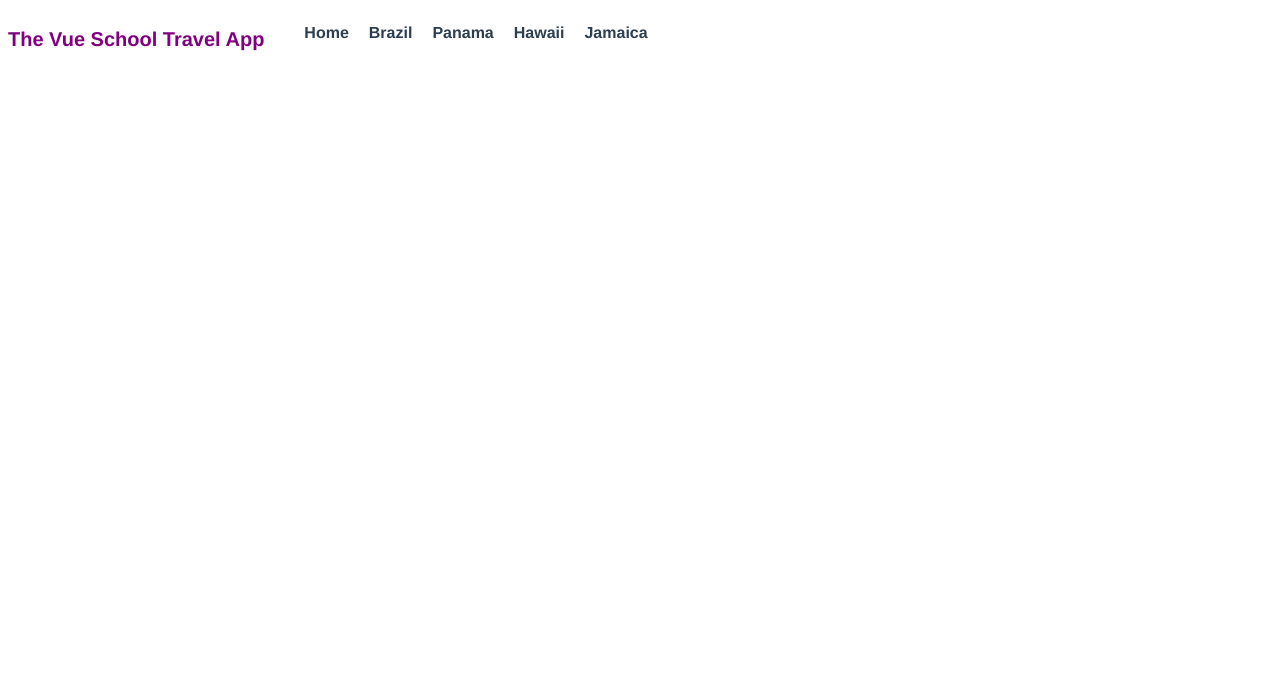
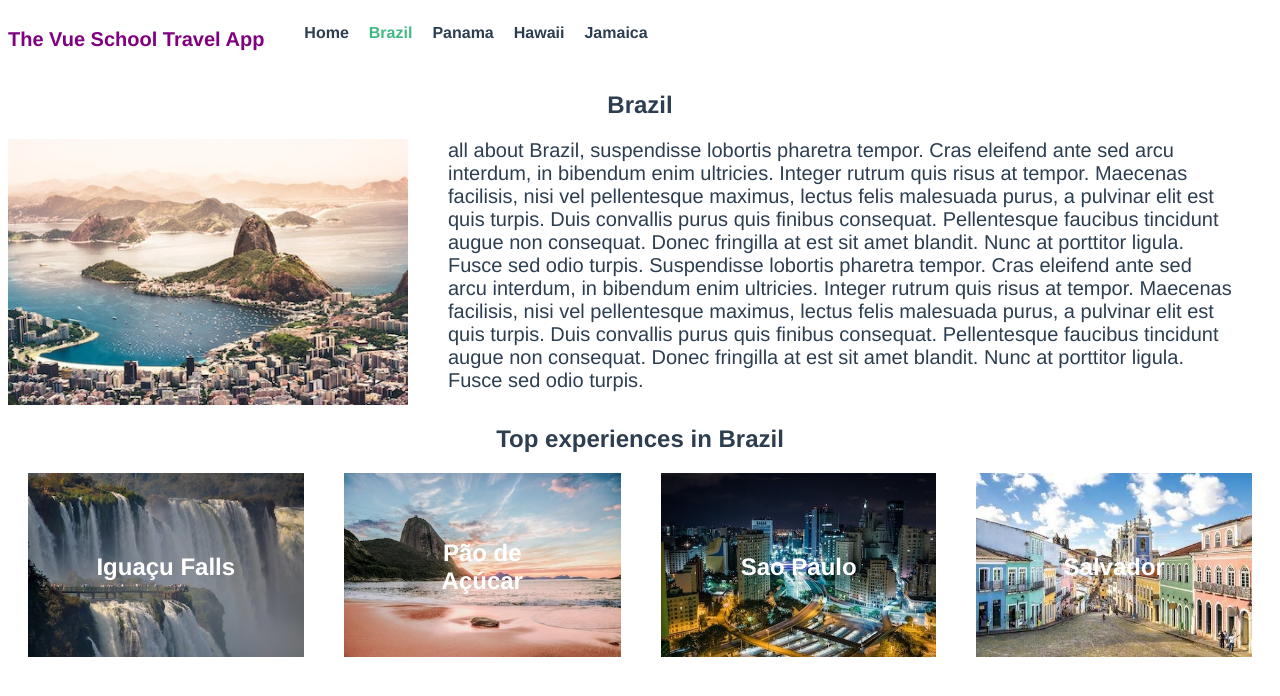
Before and after one commit to hidemiura1111/vue-travelapp, a Vue app: page /destination/brazil in a window 1280 px wide. Shown: the top 696 px of the page. Built offline with nearby package versions, Linux system fonts and the light colour scheme.

Commit message:
Add experience pages

```diff
--- a/src/router/index.js
+++ b/src/router/index.js
@@ -12,10 +12,18 @@
     props: true,
   },
   {
-    path: "/details/:slug",
+    path: "/destination/:slug",
     name: "DestinationDetails",
     props: true,
     component: () => import(/* webpackChunkName: "DestinationDetails" */ "../views/DestinationDetails"),
+    children: [
+      {
+        path: ":experienceSlug",
+        name: "experienceDetails",
+        props: true,
+        component: () => import(/* webpackChunkName: "ExperienceDetails" */ "../views/ExperienceDetails"),
+      }
+    ]
   },
 ];
 
--- a/src/views/DestinationDetails.vue
+++ b/src/views/DestinationDetails.vue
@@ -1,4 +1,5 @@
 <template>
+  <div>
     <section class="destination">
       <h1>{{ destination.name }}</h1>
       <div class="destination-details">
@@ -9,6 +10,33 @@
         <p>{{ destination.description }}</p>
       </div>
     </section>
+    <section class="experiences">
+      <h2>Top experiences in {{ destination.name }}</h2>
+      <div class="cards">
+        <div
+          v-for="experience in destination.experiences"
+          :key="experience.slug"
+          class="card"
+        >
+          <router-link
+            :to="{
+              name: 'experienceDetails',
+              params: { experienceSlug: experience.slug},
+            }"
+          >
+            <img
+              :src="require(`@/assets/${experience.image}`)"
+              :alt="experience.name"
+            />
+            <span class="card__text">
+              {{ experience.name }}
+            </span>
+          </router-link>
+        </div>
+      </div>
+      <router-view :key="$route.path" />
+    </section>
+  </div>
 </template>
 
 <script>
@@ -50,4 +78,25 @@
   font-size: 20px;
   text-align: left;
 }
+.cards {
+  display: flex;
+  justify-content: space-between;
+}
+.cards img {
+  max-height: 200px;
+}
+.card {
+  padding: 0 20px;
+  position: relative;
+}
+.card__text {
+  position: absolute;
+  top: 50%;
+  left: 50%;
+  transform: translate(-50%, -50%);
+  color: white;
+  font-size: 24px;
+  font-weight: bold;
+  text-decoration: none;
+}
 </style>
--- /dev/null
+++ b/src/views/ExperienceDetails.vue
@@ -0,0 +1,63 @@
+<template>
+<section>
+  <h1>Experiences</h1>
+  <h2>{{ experience.name }}</h2>
+  <div class="experience-details">
+    <img
+      :src="require(`@/assets/${experience.image}`)"
+      :alt="experience.name"
+    />
+    <p>{{ experience.description }}</p>
+  </div>
+</section>
+</template>
+
+<script>
+import store from "@/store";
+
+export default {
+  props: {
+    slug: {
+      type: String,
+      required: true,
+    },
+    experienceSlug: {
+      type: String,
+      required: true,
+    }
+  },
+  data() {
+    return {};
+  },
+  computed: {
+    destination() {
+      return store.destinations.find(
+        destination => destination.slug === this.slug
+      );
+    },
+    experience() {
+      return this.destination.experiences.find(
+        experience => experience.slug === this.experienceSlug
+      );
+    }
+  }
+}
+</script>
+
+<style scoped>
+img {
+  max-width: 600px;
+  height: auto;
+  width: 100%;
+  max-width: 400px;
+}
+.experience-details {
+  display: flex;
+  justify-content: space-between;
+}
+p {
+  margin: 0 40px;
+  font-size: 20px;
+  text-align: left;
+}
+</style>
```
Lines whose indentation alone changed are shown as unchanged.
